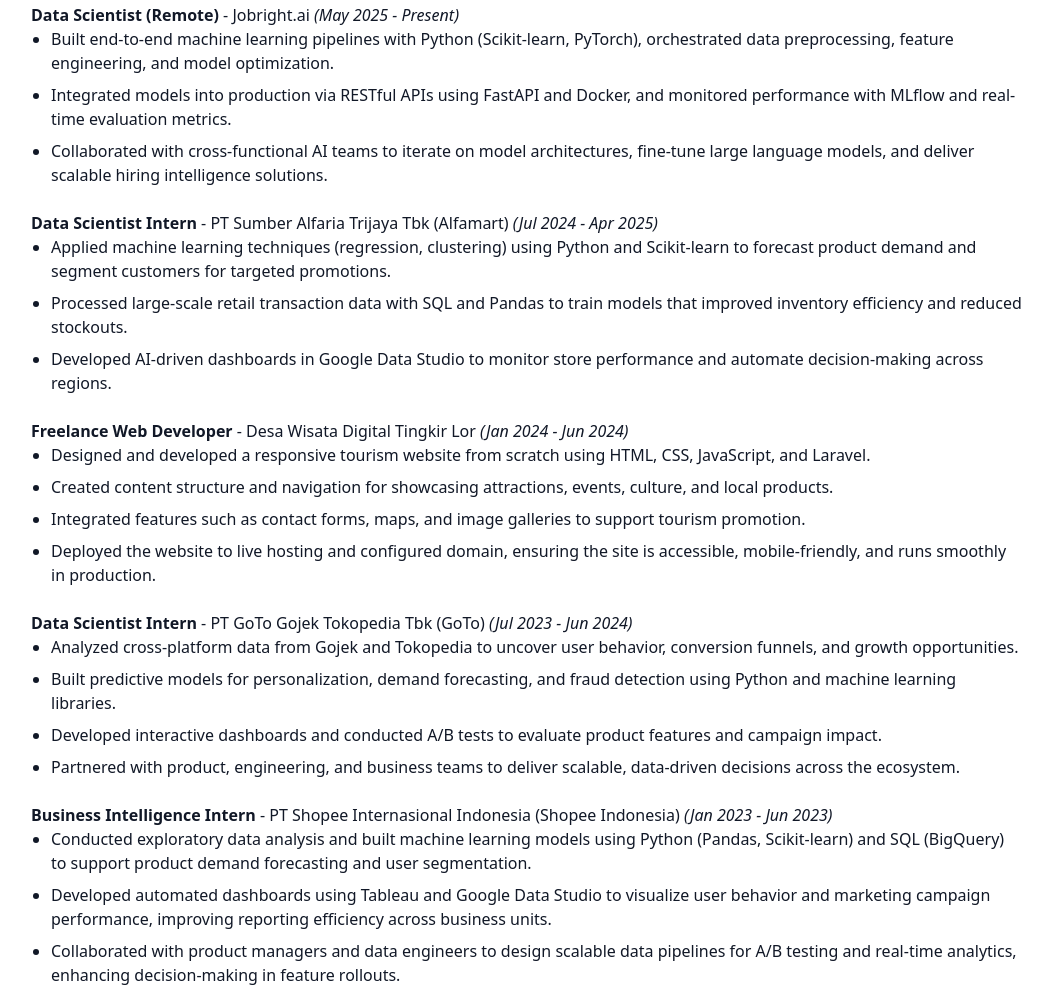
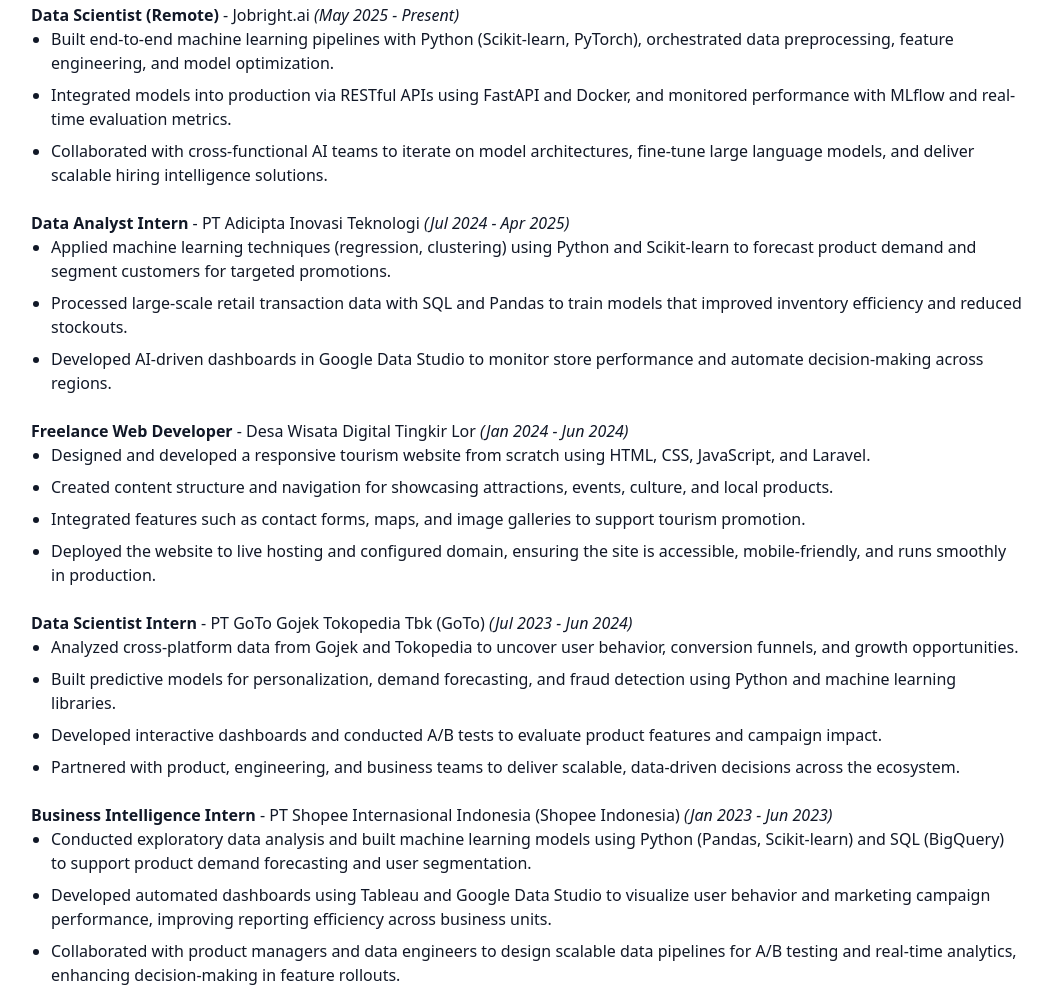
Before and after one commit to altianten/altianten.github.io, a plain HTML site: page index.html in a window 1280 px wide. Shown: the part 2253-3261 px from the top of the page, without its empty margins (113-1165 px from the left). Drawn offline with nearby package versions, Linux system fonts and the light colour scheme.

Commit message:
Update index.html

```diff
--- a/index.html
+++ b/index.html
@@ -174,8 +174,8 @@
                     </ul>
                 </div>
                 <div>
-                    <strong>Data Scientist Intern</strong>
-                    - PT Sumber Alfaria Trijaya Tbk (Alfamart)
+                    <strong>Data Analyst Intern</strong>
+                    - PT Adicipta Inovasi Teknologi
                     <em>(Jul 2024 - Apr 2025)</em>
                     <ul class="list-disc pl-5 space-y-2">
                         <li>Applied machine learning techniques (regression, clustering) using Python and Scikit-learn to forecast product demand and segment customers for targeted promotions.</li>
```
